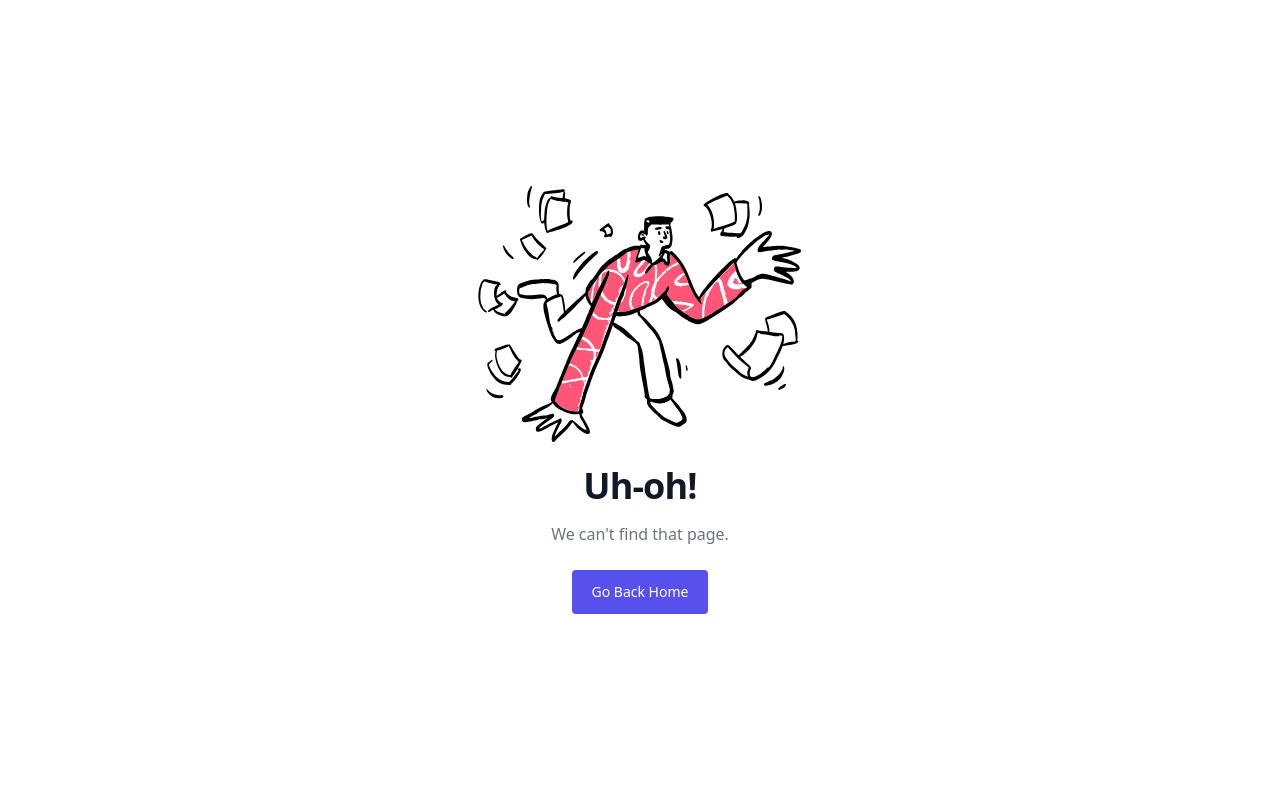
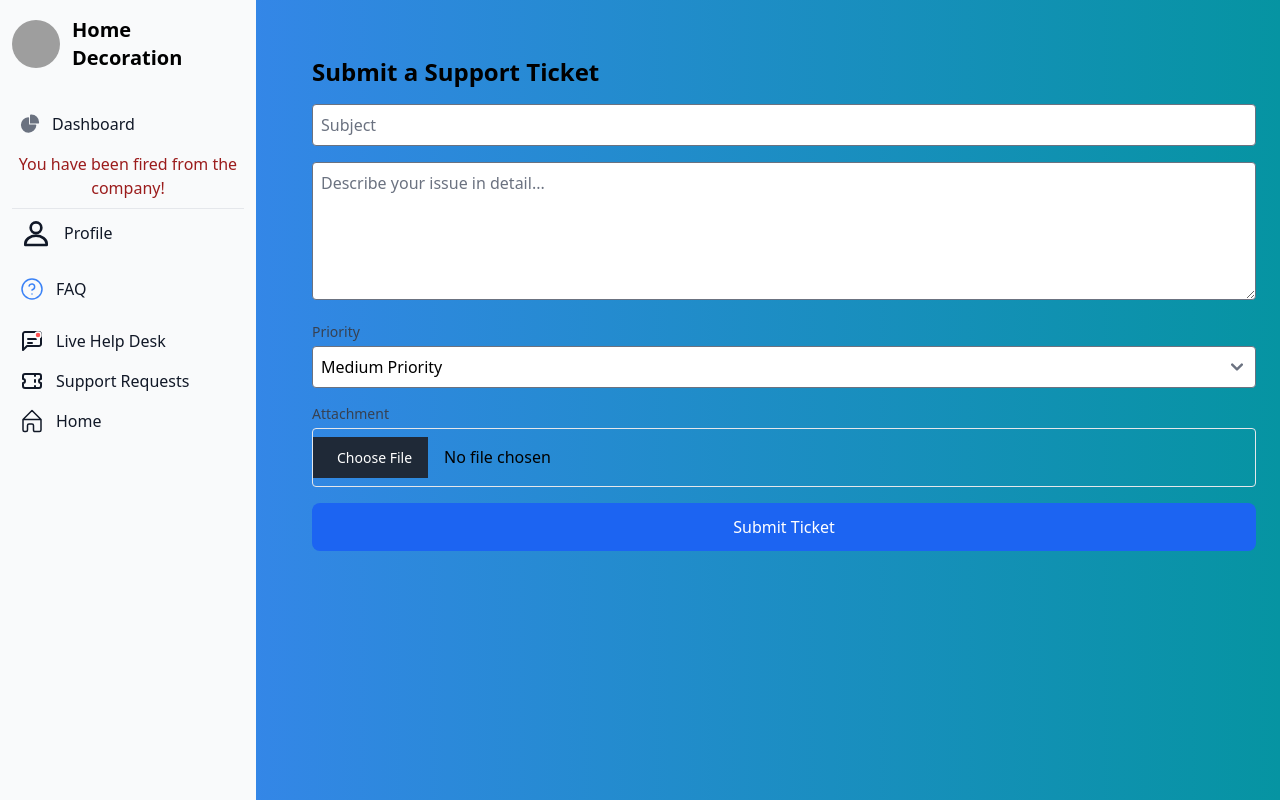
Before and after one commit to tawhidbokth/-Employee-management-client, a React (Vite) app: page /dashboard/supportrequests in a window 1280 px wide. Built offline with nearby package versions, Linux system fonts and the light colour scheme; no server answers; grey boxes are pictures that could not be loaded.

Commit message:
add TicketSystem component and integrate it into the router and sidebar

```diff
--- /dev/null
+++ b/src/Pages/Dashboard/Components/TicketSystem.jsx
@@ -0,0 +1,103 @@
+import React, { useState } from 'react';
+import { ToastContainer, toast } from 'react-toastify';
+import 'react-toastify/dist/ReactToastify.css';
+
+const TicketSystem = () => {
+  const [formData, setFormData] = useState({
+    subject: '',
+    description: '',
+    priority: 'Medium',
+    attachment: null,
+  });
+
+  const handleSubmit = e => {
+    e.preventDefault();
+
+    // Show success toast
+    toast.success('Ticket submitted successfully! We will contact you soon.', {
+      position: 'top-right',
+      autoClose: 5000,
+      hideProgressBar: false,
+      closeOnClick: true,
+      pauseOnHover: true,
+      draggable: true,
+      progress: undefined,
+      theme: 'light',
+    });
+
+    // Reset form
+    setFormData({
+      subject: '',
+      description: '',
+      priority: 'Medium',
+      attachment: null,
+    });
+  };
+
+  return (
+    <div className="p-6 relative">
+      <ToastContainer />
+
+      <h1 className="text-2xl font-bold mb-4">Submit a Support Ticket</h1>
+      <form onSubmit={handleSubmit} className="space-y-4">
+        <input
+          type="text"
+          placeholder="Subject"
+          className="w-full p-2 border rounded focus:ring-2 focus:ring-blue-500 focus:border-transparent"
+          value={formData.subject}
+          onChange={e => setFormData({ ...formData, subject: e.target.value })}
+          required
+        />
+
+        <textarea
+          placeholder="Describe your issue in detail..."
+          className="w-full p-2 border rounded focus:ring-2 focus:ring-blue-500 focus:border-transparent"
+          rows="5"
+          value={formData.description}
+          onChange={e =>
+            setFormData({ ...formData, description: e.target.value })
+          }
+          required
+        />
+
+        <div className="flex flex-col space-y-1">
+          <label className="text-sm font-medium text-gray-700">Priority</label>
+          <select
+            className="w-full p-2 border rounded focus:ring-2 focus:ring-blue-500 focus:border-transparent"
+            value={formData.priority}
+            onChange={e =>
+              setFormData({ ...formData, priority: e.target.value })
+            }
+          >
+            <option value="Low">Low Priority</option>
+            <option value="Medium">Medium Priority</option>
+            <option value="High">High Priority</option>
+            <option value="Critical">Critical (24/7 Support)</option>
+          </select>
+        </div>
+
+        <div className="flex flex-col space-y-1">
+          <label className="text-sm font-medium text-gray-700">
+            Attachment {formData.attachment && `(${formData.attachment.name})`}
+          </label>
+          <input
+            type="file"
+            className="w-full p-2 border rounded"
+            onChange={e =>
+              setFormData({ ...formData, attachment: e.target.files[0] })
+            }
+          />
+        </div>
+
+        <button
+          type="submit"
+          className="bg-blue-600 text-white px-6 py-3 rounded-lg hover:bg-blue-700 transition-colors w-full font-medium"
+        >
+          Submit Ticket
+        </button>
+      </form>
+    </div>
+  );
+};
+
+export default TicketSystem;
--- a/src/Pages/Dashboard/Sidebar.jsx
+++ b/src/Pages/Dashboard/Sidebar.jsx
@@ -368,6 +368,31 @@ const Sidebar = () => {
               </li>
             </Link>
 
+            <Link to={'/dashboard/supportrequests'}>
+              <li>
+                <a className="flex items-center p-2 text-gray-900 rounded-lg dark:text-white hover:bg-gray-100 dark:hover:bg-gray-700 group">
+                  <svg
+                    width="24"
+                    height="24"
+                    viewBox="0 0 24 24"
+                    fill="none"
+                    xmlns="http://www.w3.org/2000/svg"
+                  >
+                    <path
+                      d="M15 5V7M15 11V13M15 17V19M5 5H19C20.1046 5 21 5.89543 21 7V10C19.8954 10 19 10.8954 19 12C19 13.1046 19.8954 14 21 14V17C21 18.1046 20.1046 19 19 19H5C3.89543 19 3 18.1046 3 17V14C4.10457 14 5 13.1046 5 12C5 10.8954 4.10457 10 3 10V7C3 5.89543 3.89543 5 5 5Z"
+                      stroke="currentColor"
+                      stroke-width="2"
+                      stroke-linecap="round"
+                      stroke-linejoin="round"
+                    />
+                  </svg>
+                  <span className="flex-1 ms-3 whitespace-nowrap">
+                    Support Requests
+                  </span>
+                </a>
+              </li>
+            </Link>
+
             <Link to={'/'}>
               <li>
                 <a className="flex items-center p-2 text-gray-900 rounded-lg dark:text-white hover:bg-gray-100 dark:hover:bg-gray-700 group">
--- a/src/Router/router.jsx
+++ b/src/Router/router.jsx
@@ -23,6 +23,7 @@ import ProfilePage from '../Pages/Dashboard/Components/ProfilePage';
 import Pricing from '../Pages/Pricing';
 import Faq from '../Components/Faq';
 import ChatSupport from '../Pages/Dashboard/Components/ChatSuppurt';
+import TicketSystem from '../Pages/Dashboard/Components/TicketSystem';
 const router = createBrowserRouter([
   {
     path: '/',
@@ -146,6 +147,11 @@ const router = createBrowserRouter([
         path: 'chatsupport',
         element: <ChatSupport></ChatSupport>,
       },
+
+      {
+        path: 'supportrequests',
+        element: <TicketSystem></TicketSystem>,
+      },
     ],
   },
 ]);
```
